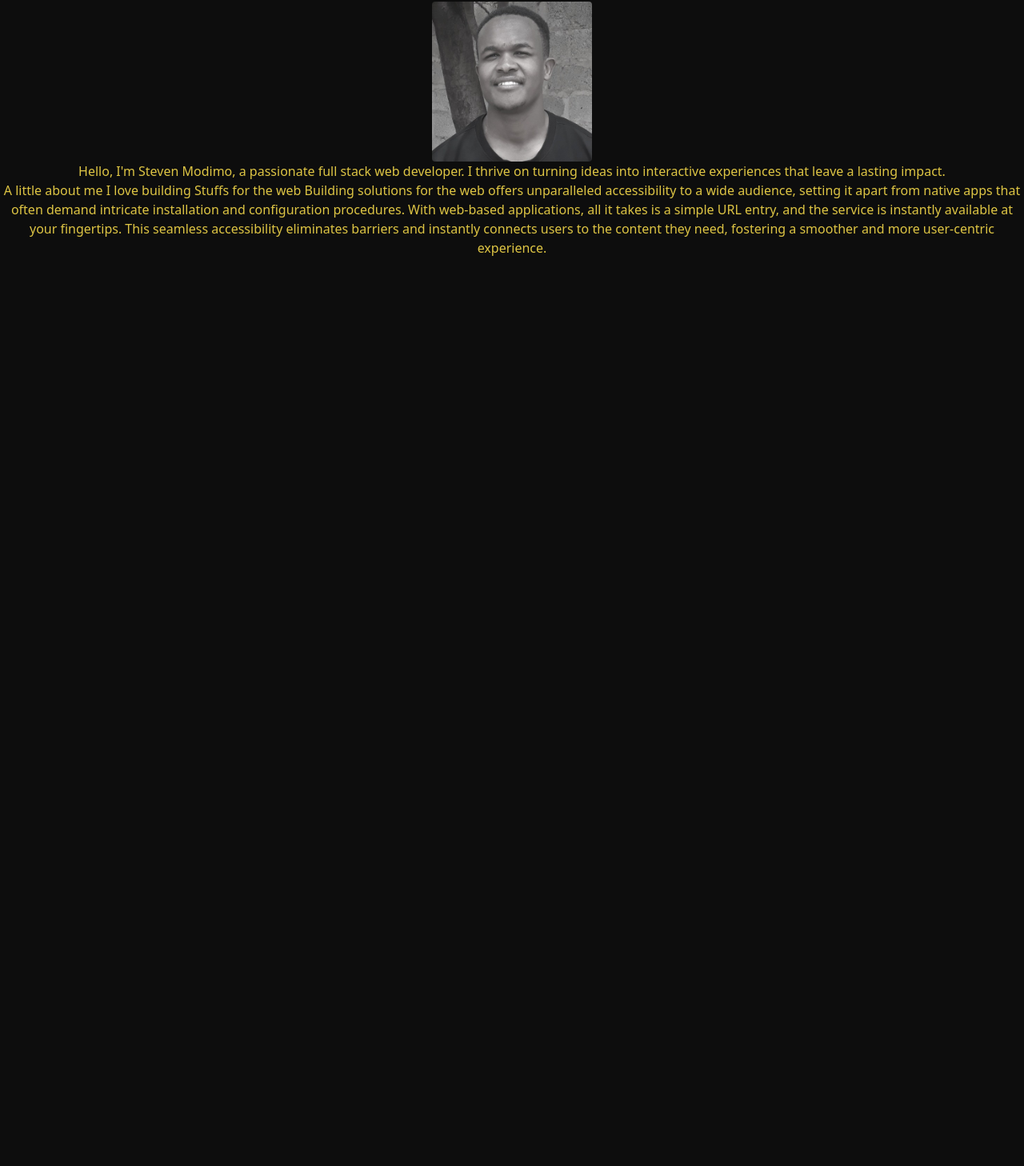
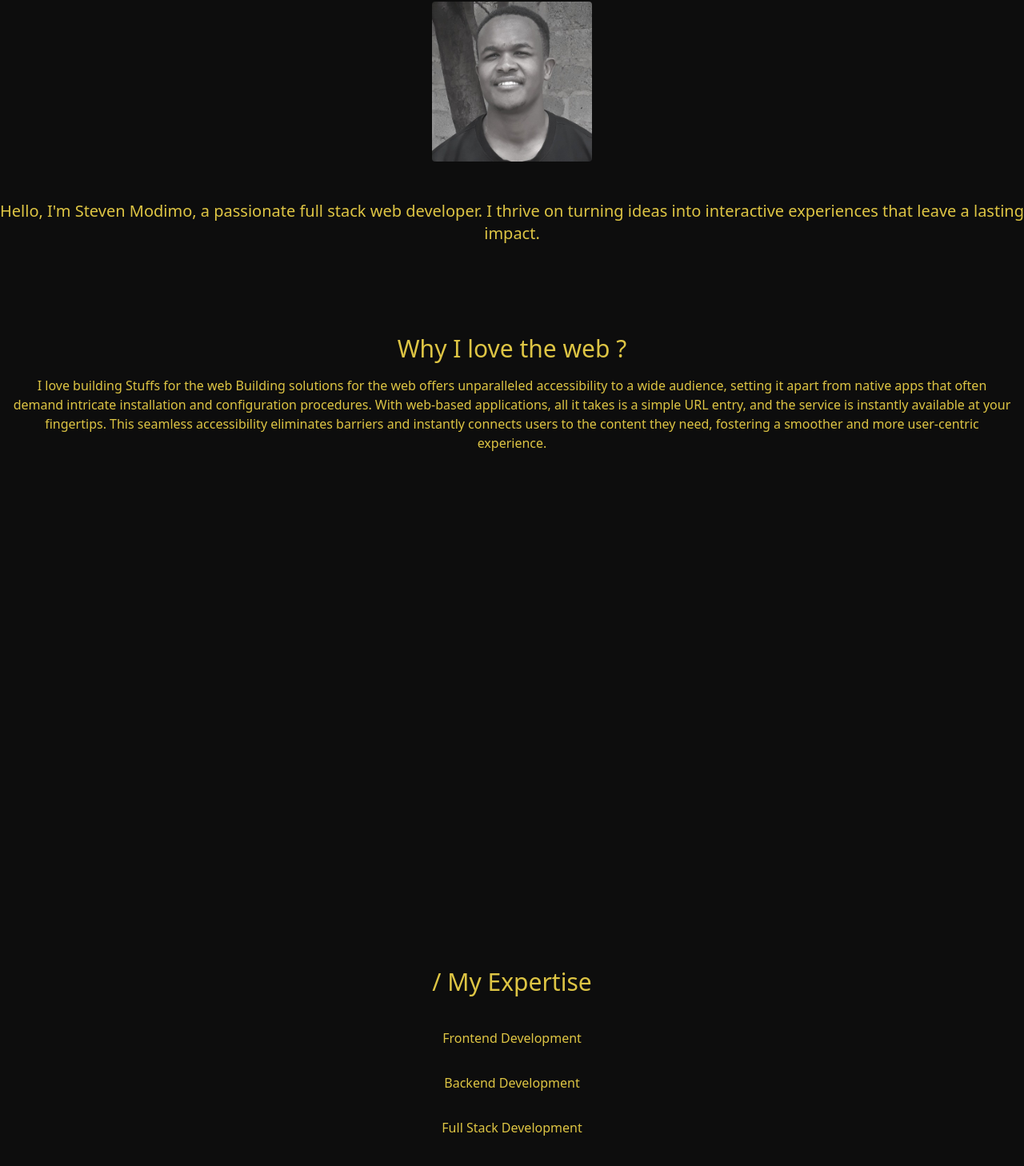
Before and after one commit to StevenMODIMO/S-P-M, a Next.js app: page /about in a window 1280 px wide. Shown: the part 94-1552 px from the top of the page at 80% size. Before the commit the page ends 896 px from the top, so only its background shows below. Built offline with nearby package versions, Linux system fonts and the light colour scheme.

Commit message:
v1: Developer Portfolio

```diff
--- a/src/app/(components)/NavLinks.tsx
+++ b/src/app/(components)/NavLinks.tsx
@@ -2,9 +2,10 @@
 import React from "react";
 import Link from "next/link";
 import Footer from "./Footer";
-import { motion, AnimatePresence } from "framer-motion";
+import { motion } from "framer-motion";
 import { FaTimes } from "react-icons/fa";
 import navlinks from "../data/data";
+import Image from "next/image";
 
 interface NavLinksProps {
   setOpenLinks: React.Dispatch<React.SetStateAction<boolean>>;
@@ -12,21 +13,26 @@ interface NavLinksProps {
 
 const NavLinks: React.FC<NavLinksProps> = ({ setOpenLinks }) => {
   return (
-    <AnimatePresence>
     <motion.main
       initial={{ x: -400 }}
       animate={{ x: 0 }}
-        exit={{ x: 400 }}
+      exit={{ x: -400 }}
       transition={{
         ease: "easeInOut",
         x: { duration: 0.3 },
         delayChildren: 0.3,
         staggerChildren: 0.2,
       }}
-        className="bg-black/90 absolute top-0 left-0 w-screen h-screen flex flex-col justify-between p-3 md:hidden"
+      className="bg-black/95 absolute top-0 left-0 w-screen h-screen flex flex-col justify-between p-3 md:hidden"
     >
       <nav className="text-[#DEC544] flex flex-col gap-3 text-xl">
-          <div className="flex justify-end">
+        <div className="flex justify-between">
+          <Image
+            src="/StevenMODIMO.svg"
+            alt="steven-modimo-logo"
+            width={150}
+            height={100}
+          />
           <FaTimes onClick={() => setOpenLinks(false)} />
         </div>
         {navlinks.map((link) => (
@@ -41,7 +47,6 @@ const NavLinks: React.FC<NavLinksProps> = ({ setOpenLinks }) => {
       </nav>
       <Footer />
     </motion.main>
-    </AnimatePresence>
   );
 };
 
--- a/src/app/(components)/Navbar.tsx
+++ b/src/app/(components)/Navbar.tsx
@@ -5,24 +5,32 @@ import Image from "next/image";
 import { RiBarChartHorizontalLine } from "react-icons/ri";
 import NavLinks from "./NavLinks";
 import navlinks from "../data/data";
+import { AnimatePresence } from "framer-motion";
 
 interface NavbarProps {}
 
 const Navbar: React.FC<NavbarProps> = () => {
   const [openLinks, setOpenLinks] = useState(false);
   return (
-    <nav className="fixed top-0 left-0 w-full bg-black">
-      <header className="p-3 flex justify-between items-center m-1">
+    <nav className="fixed top-0 left-0 w-full bg-black bg-opacity-5">
+      <header
+        className={
+          openLinks
+            ? "p-3 flex justify-between items-center m-1 opacity-5"
+            : "p-3 flex justify-between items-center m-1"
+        }
+      >
         <Link href="/">
-          <Image src="/StevenMODIMO.svg" alt="steven-modimo-logo" width={150} height={100} />
+          <Image
+            src="/StevenMODIMO.svg"
+            alt="steven-modimo-logo"
+            width={150}
+            height={100}
+          />
         </Link>
         <RiBarChartHorizontalLine
           onClick={() => setOpenLinks(true)}
-          className={
-            openLinks
-              ? "text-[#DEC544] text-2xl bg-black opacity-5 md:hidden"
-              : "text-[#DEC544] text-2xl bg-black md:hidden"
-          }
+          className="text-[#DEC544] text-2xl md:hidden"
         />
         <section className="hidden md:text-[#DEC544] text-lg md:flex gap-2">
           {navlinks.map((link) => (
@@ -36,7 +44,9 @@ const Navbar: React.FC<NavbarProps> = () => {
           ))}
         </section>
       </header>
-      {openLinks && <NavLinks setOpenLinks={setOpenLinks} />}
+      <AnimatePresence>
+        {openLinks && <NavLinks setOpenLinks={setOpenLinks} />}
+      </AnimatePresence>
     </nav>
   );
 };
--- a/src/app/about/page.tsx
+++ b/src/app/about/page.tsx
@@ -11,21 +11,34 @@ const About = () => {
         height={200}
         className="mx-auto rounded"
       />
-      <p className="text-center">
+      <p className="text-center text-xl my-12">
         Hello, I'm Steven Modimo, a passionate full stack web developer. I
         thrive on turning ideas into interactive experiences that leave a
         lasting impact.
       </p>
-      <p className="text-center">
-        A little about me I love building Stuffs for the web Building solutions
-        for the web offers unparalleled accessibility to a wide audience,
-        setting it apart from native apps that often demand intricate
-        installation and configuration procedures. With web-based applications,
-        all it takes is a simple URL entry, and the service is instantly
-        available at your fingertips. This seamless accessibility eliminates
-        barriers and instantly connects users to the content they need,
-        fostering a smoother and more user-centric experience.
-      </p>
+      <div className="h-screen p-2 mt-24">
+        <h1 className="text-center text-3xl p-2">Why I love the web ?</h1>
+        <p className="text-center text- p-2">
+          I love building Stuffs for the web Building solutions for the web
+          offers unparalleled accessibility to a wide audience, setting it apart
+          from native apps that often demand intricate installation and
+          configuration procedures. With web-based applications, all it takes is
+          a simple URL entry, and the service is instantly available at your
+          fingertips. This seamless accessibility eliminates barriers and
+          instantly connects users to the content they need, fostering a
+          smoother and more user-centric experience.
+        </p>
+      </div>
+
+      <section className="h-screen">
+        <h1 className="text-center text-3xl p-2">/ My Expertise</h1>
+        <ul className="grid items-center p-2 m-2">
+          <li className="text-center p-4">Frontend Development</li>
+          <li className="text-center p-4">Backend Development</li>
+          <li className="text-center p-4">Full Stack Development</li>
+          <li className="text-center p-4">Database Administration</li>
+        </ul>
+      </section>
     </div>
   );
 };
```
Lines whose indentation alone changed are shown as unchanged.
